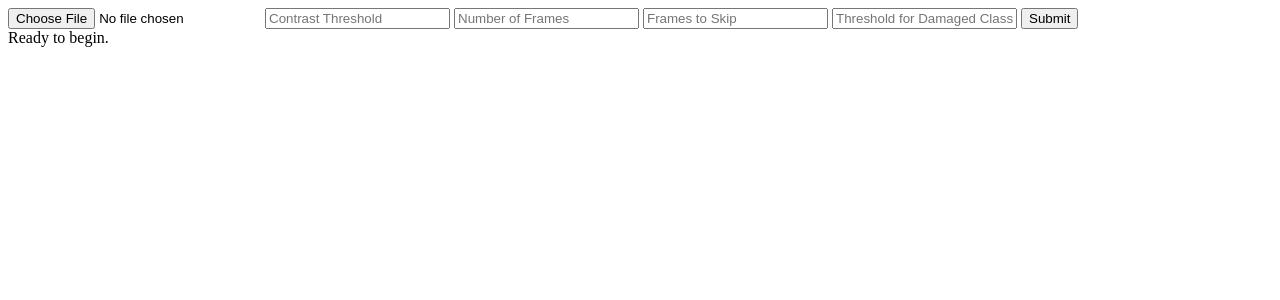
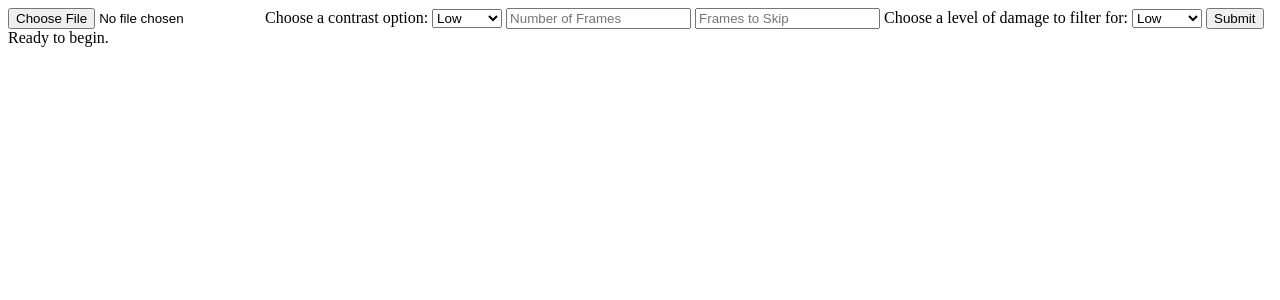
Before and after one commit to rra013/PD, a Flask app: page / in a window 1280 px wide. Shown: the top 300 px of the page. Run offline with Flask 3, Linux system fonts and the light colour scheme.

Commit message:
Text replaced with dropdowns

```diff
--- a/templates/index.html
+++ b/templates/index.html
@@ -8,11 +8,20 @@
     <body>
         <form action="http://127.0.0.1:5000/process" method="POST" enctype="multipart/form-data">
             <input type="file" name="file" accept="video/*" required>
-
-            <input type="text" name="param1" placeholder="Contrast Threshold" required>
+            <label for="param1">Choose a contrast option:</label>
+            <select name="param1" id="contrast">
+                <option value="0.3">Low</option>
+                <option value="0.35">Medium</option>
+                <option value="0.4">High</option>
+            </select>
             <input type="text" name="param2" placeholder="Number of Frames" required>
             <input type="text" name="param3" placeholder="Frames to Skip" required>
-            <input type="text" name="param4" placeholder="Threshold for Damaged Classification" required>
+            <label for="param1">Choose a level of damage to filter for:</label>
+            <select name="param4" id="dmg">
+                <option value="0.01">Low</option>
+                <option value="0.02">Medium</option>
+                <option value="0.03">High</option>
+            </select>
             <input type="submit" value="Submit">
         </form>
 
```
